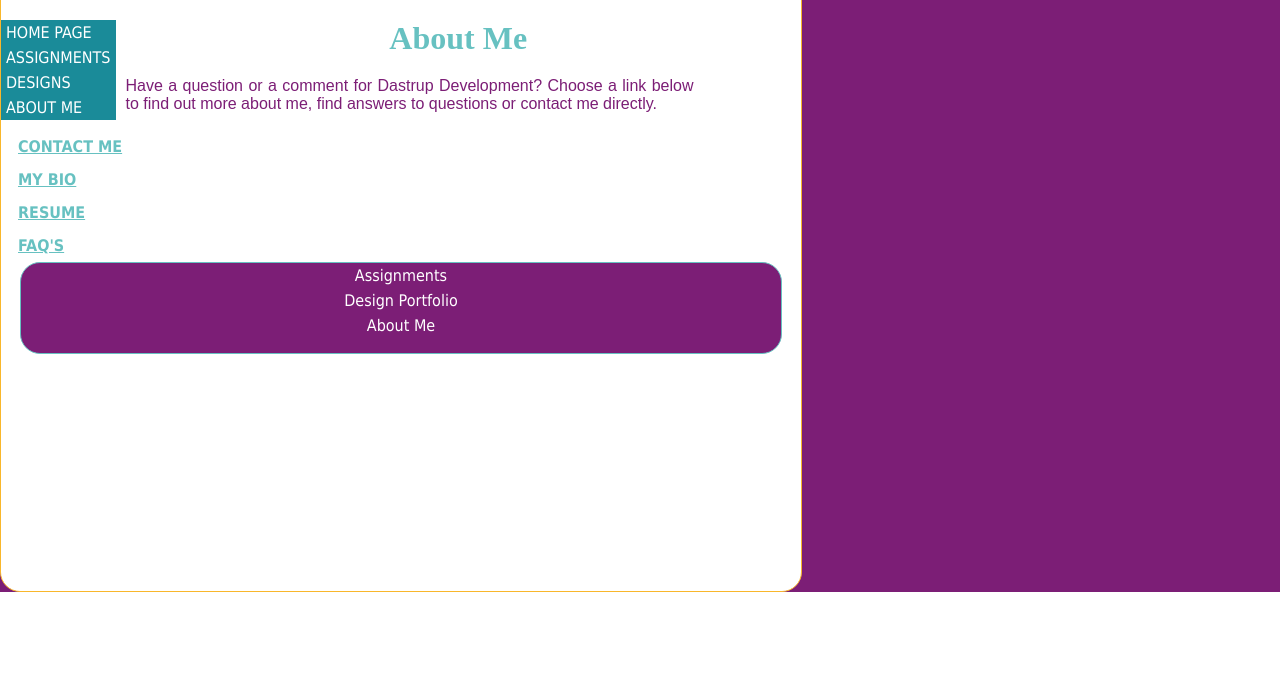
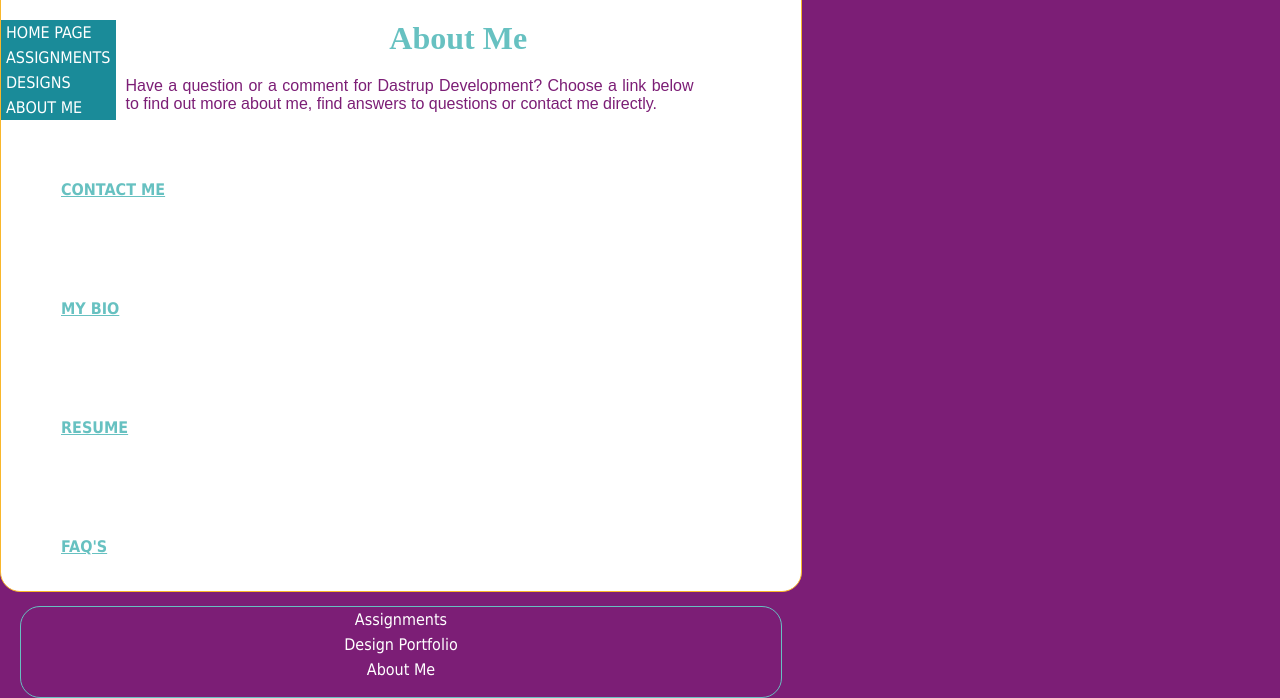
Before and after one commit to dastrup-kamianne/cs313-php, a PHP site: page /aboutme/aboutme.php in a window 1280 px wide. Shown: the part 210-908 px from the top of the page. Before the commit the page ends 802 px from the top, so only its background shows below. Run offline with PHP 8.4, Linux system fonts and the light colour scheme.

Commit message:
updating CSS

```diff
--- a/style/stylesheet.css
+++ b/style/stylesheet.css
@@ -88,7 +88,7 @@ a:hover
 }
 .subpage_links li{
     display: block;
-    padding: 7px;
+    padding: 50px;
     float: left;
     clear: both;
 
```
